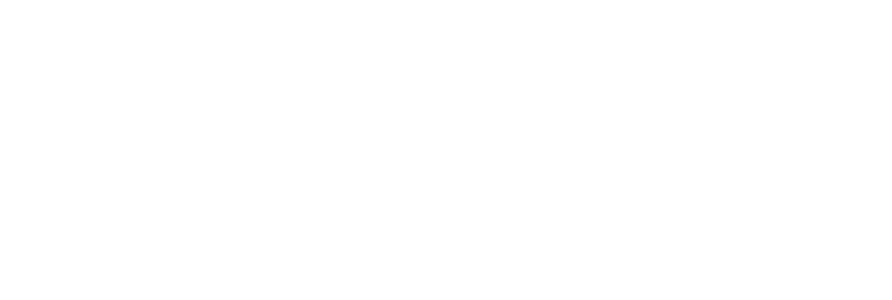
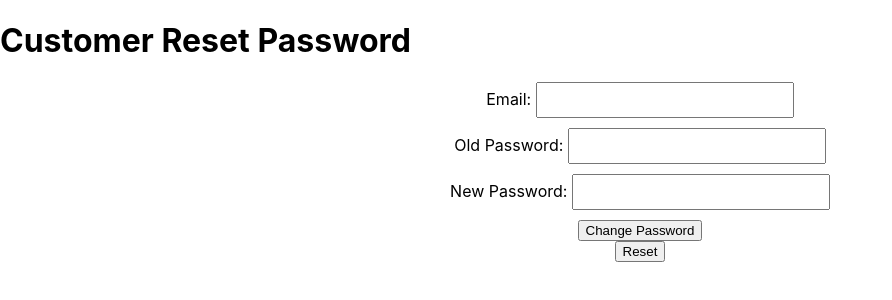
Before and after one commit to sanjay6410/CT-Price_Notifier, a React (Create React App) app in the folder price-notifier-frontend/: page /changePassword in a window 1280 px wide. Before the commit this address had no page. Shown: the top 300 px of the page, without its empty margins (0-892 px from the left). Built offline with nearby package versions, Linux system fonts and the light colour scheme.

Commit message:
reset and change password frontend

```diff
--- a/price-notifier-frontend/src/App.js
+++ b/price-notifier-frontend/src/App.js
@@ -3,6 +3,8 @@ import './App.css';
 import Login from './components/login';
 import AddProduct from './components/AddProduct'
 import Registration from './components/customerSignUp';
+import CustomerResetPassword from './components/CustomerRestPassword';
+import CustomerChangePassword from './components/CustomerChangePassword';
 import { BrowserRouter,Route,Routes, } from "react-router-dom"
 import DefaultPage from './components/DefaultHomePage';
 function App() {
@@ -13,6 +15,8 @@ function App() {
     <Routes>
     <Route path='/login' element={<Login/>} />
     <Route path='/registerCustomer' element={<Registration/>} />
+    <Route path='/resetPassword' element={<CustomerResetPassword/>} />
+    <Route path='/changePassword' element={<CustomerChangePassword />} />
     <Route path='/' element={<DefaultPage/>}></Route>
      <Route path='/addProducts/:id' element={<AddProduct/>}/>
     </Routes>
--- /dev/null
+++ b/price-notifier-frontend/src/components/CustomerChangePassword.jsx
@@ -0,0 +1,96 @@
+import axios from "axios";
+import React, { useState } from "react";
+
+function CustomerChangePassword() {
+  const [formData, setFormData] = useState({
+    email: "",
+    newPassword: "",
+    oldPassword:""
+  });
+
+  const [passwordError, setPasswordError] = useState("");
+
+  const handleChange = (e) => {
+    const { name, value } = e.target;
+    setFormData((prevData) => ({
+      ...prevData,
+      [name]: value,
+    }));
+    if (name === "newPassword") {
+        setPasswordError("");
+      }
+  };
+
+  const handleReset = () => {
+    setFormData({
+      email: "",
+      newPassword: "",
+      oldPassword:""
+    });
+    setPasswordError("");
+  };
+
+  const validatePassword = (password) => {
+    const passwordRegex = /^(?=.*[A-Za-z])(?=.*\d)(?=.*[@$!%*#?&])[A-Za-z\d@$!%*#?&]{6,}$/;
+    return passwordRegex.test(password);
+  };
+
+  const handleSubmit = (e) => {
+    e.preventDefault();
+
+    if(!validatePassword(formData.newPassword)){
+        setPasswordError(
+            "Password must be at least 6 characters long, contain at least one special character, and at least one number."
+          );
+          return;
+    }
+    axios
+      .post("http://localhost:8080/customerChangePassword", formData)
+      .then((response) => {
+        console.log(response.data);
+      })
+      .catch((error) => {
+        console.error(error);
+      });
+  };
+
+  return (
+    <div>
+      <h1>Customer Reset Password</h1>
+      <form onSubmit={handleSubmit} onReset={handleReset}>
+        <label>
+          Email:{" "}
+          <input
+            type="email"
+            name="email"
+            value={formData.email}
+            onChange={handleChange}
+          />
+        </label>
+        <label>
+          Old Password:{" "}
+          <input
+            type="password"
+            name="oldPassword"
+            value={formData.oldPassword}
+            onChange={handleChange}
+          />
+        </label>
+        <label>
+          New Password:{" "}
+          <input
+            type="password"
+            name="newPassword"
+            value={formData.newPassword}
+            onChange={handleChange}
+          />
+        </label>
+        {passwordError && <div>{passwordError}</div>}
+        <button type="submit">Change Password</button>
+        <button type="reset">Reset</button>
+      </form>
+    </div>
+  );
+}
+
+export default CustomerChangePassword;
--- /dev/null
+++ b/price-notifier-frontend/src/components/CustomerRestPassword.jsx
@@ -0,0 +1,82 @@
+import axios from "axios";
+import React, { useState } from "react";
+
+function CustomerResetPassword() {
+  const [formData, setFormData] = useState({
+    email: "",
+    newPassword: "",
+  });
+  const [passwordError,setPasswordError]=useState("");
+
+  const handleChange = (e) => {
+    const { name, value } = e.target;
+    setFormData((prevData) => ({
+      ...prevData,
+      [name]: value,
+    }));
+    if (name === "newPassword") {
+      setPasswordError("");
+    }
+  };
+
+  const handleReset = () => {
+    setFormData({
+      email: "",
+      newPassword: "",
+    });
+    setPasswordError("");
+  };
+
+  const validatePassword = (password) => {
+    const passwordRegex = /^(?=.*[A-Za-z])(?=.*\d)(?=.*[@$!%*#?&])[A-Za-z\d@$!%*#?&]{6,}$/;
+    return passwordRegex.test(password);
+  };
+
+  const handleSubmit = (e) => {
+    e.preventDefault();
+    if(!validatePassword(formData.newPassword)){
+      setPasswordError("Password must be at least 6 characters long, contain at least one special character, and at least one number.");
+      return;
+    }
+
+    axios
+      .post("http://localhost:8080/customerResetPassword", formData)
+      .then((response) => {
+        console.log(response.data);
+      })
+      .catch((error) => {
+        console.error(error);
+      });
+  };
+
+  return (
+    <div>
+      <h1>Customer Reset Password</h1>
+      <form onSubmit={handleSubmit} onReset={handleReset}>
+        <label>
+          Email:{" "}
+          <input
+            type="email"
+            name="email"
+            value={formData.email}
+            onChange={handleChange}
+          />
+        </label>
+        <label>
+          New Password:{" "}
+          <input
+            type="password"
+            name="newPassword"
+            value={formData.newPassword}
+            onChange={handleChange}
+          />
+        </label>
+        {passwordError && <div>{passwordError}</div>}
+        <button type="submit">Reset Password</button>
+        <button type="reset">Reset</button>
+      </form>
+    </div>
+  );
+}
+
+export default CustomerResetPassword;
```
Also changed, not shown: price-notifier-frontend/src/components/CustomerUpdateInfo.jsx (added, +48 -0 lines), 1 other file (tests, documents, lock files or other folders).
